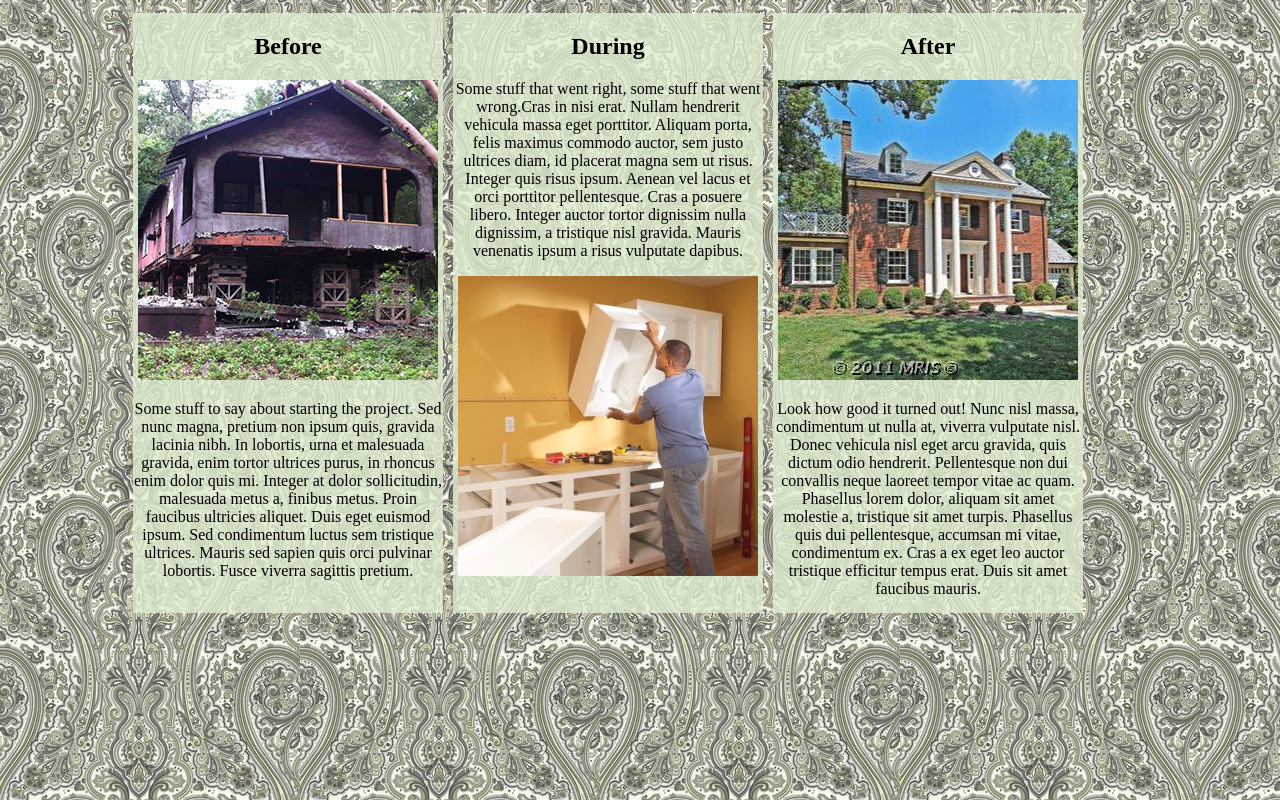
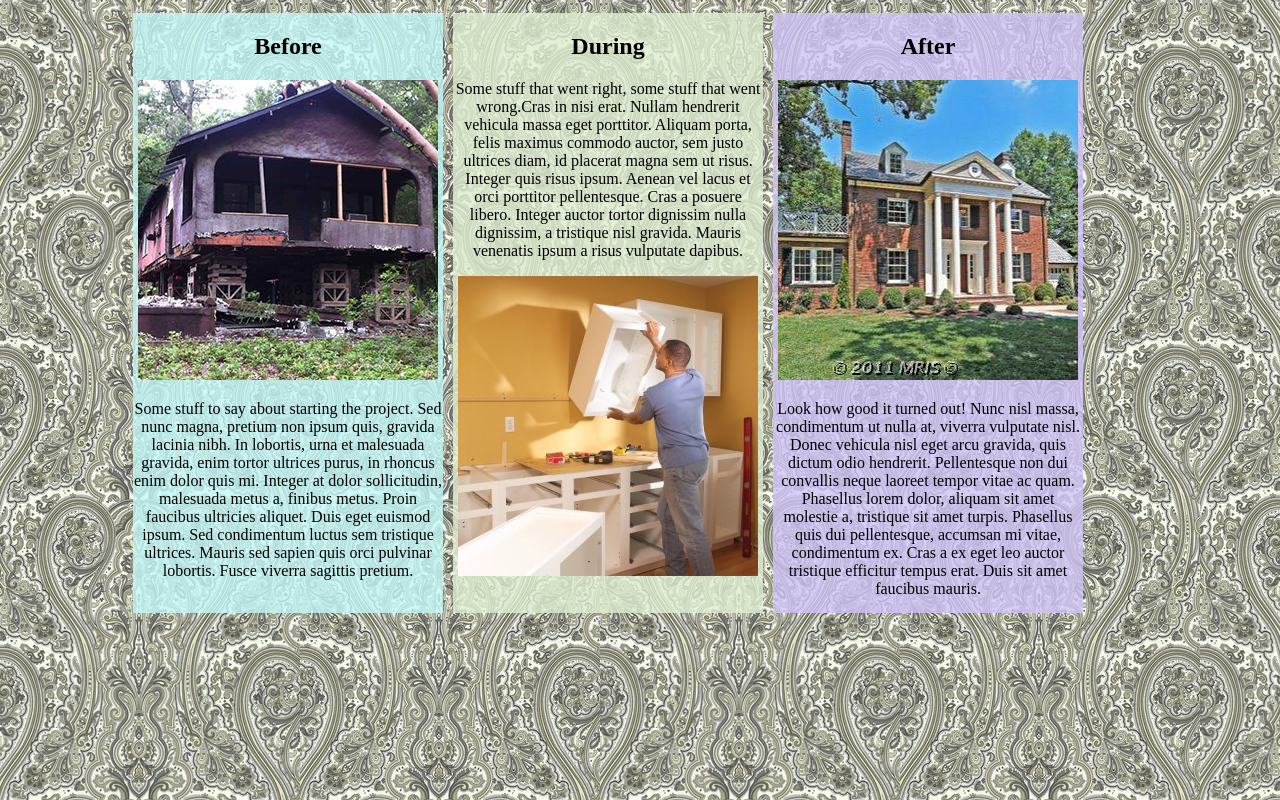
Before and after one commit to ashmortar/decorator, a plain HTML site: page index.html in a window 1280 px wide. Drawn offline with Linux system fonts and the light colour scheme.

Commit message:
testing braches of bg colors

```diff
--- a/css/styles.css
+++ b/css/styles.css
@@ -1,4 +1,4 @@
-.column{
+#.column{
   float: left;
   width: 310px;
   background-color: rgba(224, 239, 210, 0.8);
@@ -12,3 +12,28 @@ body{
   margin-right: 10%;
   background-image: url("../img/bg.jpeg");
 }
+
+.before{
+  float: left;
+  width: 310px;
+  background-color: rgba(197, 249, 248, 0.8);
+  text-align: center;
+  height: 600px;
+  margin: 5px;
+}
+.during{
+  float: left;
+  width: 310px;
+  background-color: rgba(224, 239, 210, 0.8);
+  text-align: center;
+  height: 600px;
+  margin: 5px;
+}
+.after{
+  float: left;
+  width: 310px;
+  background-color: rgba(211, 197, 249, 0.8);
+  text-align: center;
+  height: 600px;
+  margin: 5px;
+}
--- a/index.html
+++ b/index.html
@@ -5,19 +5,19 @@
     <title>Interior Decorator</title>
   </head>
   <body>
-    <div class="column">
+    <div class="before">
       <h2>Before</h2>
       <img src="img/before.jpg" alt="before the project">
       <p>Some stuff to say about starting the project. Sed nunc magna, pretium non ipsum quis, gravida lacinia nibh. In lobortis, urna et malesuada gravida, enim tortor ultrices purus, in rhoncus enim dolor quis mi. Integer at dolor sollicitudin, malesuada metus a, finibus metus. Proin faucibus ultricies aliquet. Duis eget euismod ipsum. Sed condimentum luctus sem tristique ultrices. Mauris sed sapien quis orci pulvinar lobortis. Fusce viverra sagittis pretium.
       </p>
     </div>
-    <div class="column">
+    <div class="during">
       <h2>During</h2>
       <p>Some stuff that went right, some stuff that went wrong.Cras in nisi erat. Nullam hendrerit vehicula massa eget porttitor. Aliquam porta, felis maximus commodo auctor, sem justo ultrices diam, id placerat magna sem ut risus. Integer quis risus ipsum. Aenean vel lacus et orci porttitor pellentesque. Cras a posuere libero. Integer auctor tortor dignissim nulla dignissim, a tristique nisl gravida. Mauris venenatis ipsum a risus vulputate dapibus.
       </p>
       <img src="img/during.jpg" alt="during the project">
     </div>
-    <div class="column">
+    <div class="after">
       <h2>After</h2>
       <img src="img/after.jpg" alt="the final projcet">
       <p>Look how good it turned out! Nunc nisl massa, condimentum ut nulla at, viverra vulputate nisl. Donec vehicula nisl eget arcu gravida, quis dictum odio hendrerit. Pellentesque non dui convallis neque laoreet tempor vitae ac quam. Phasellus lorem dolor, aliquam sit amet molestie a, tristique sit amet turpis. Phasellus quis dui pellentesque, accumsan mi vitae, condimentum ex. Cras a ex eget leo auctor tristique efficitur tempus erat. Duis sit amet faucibus mauris.
```
